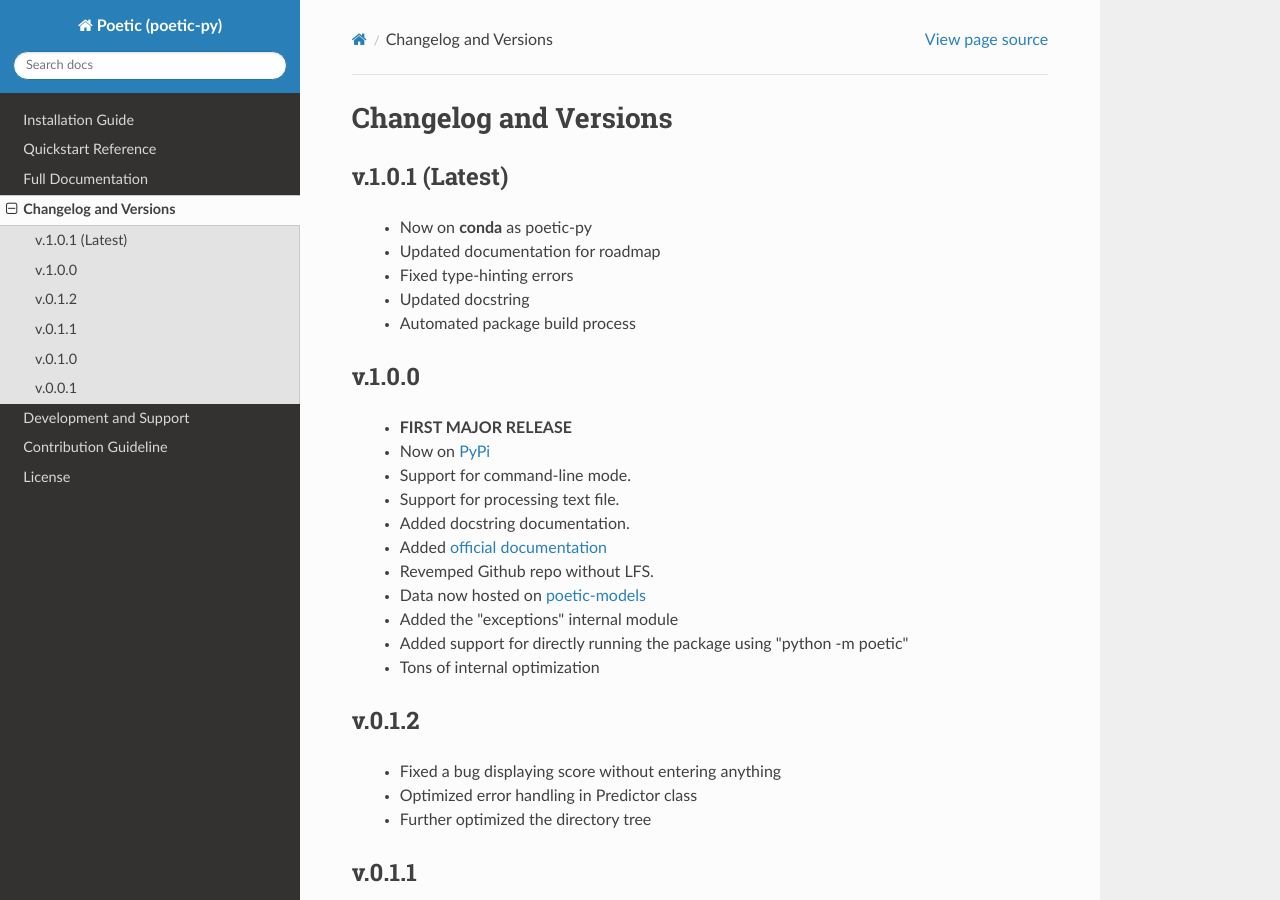
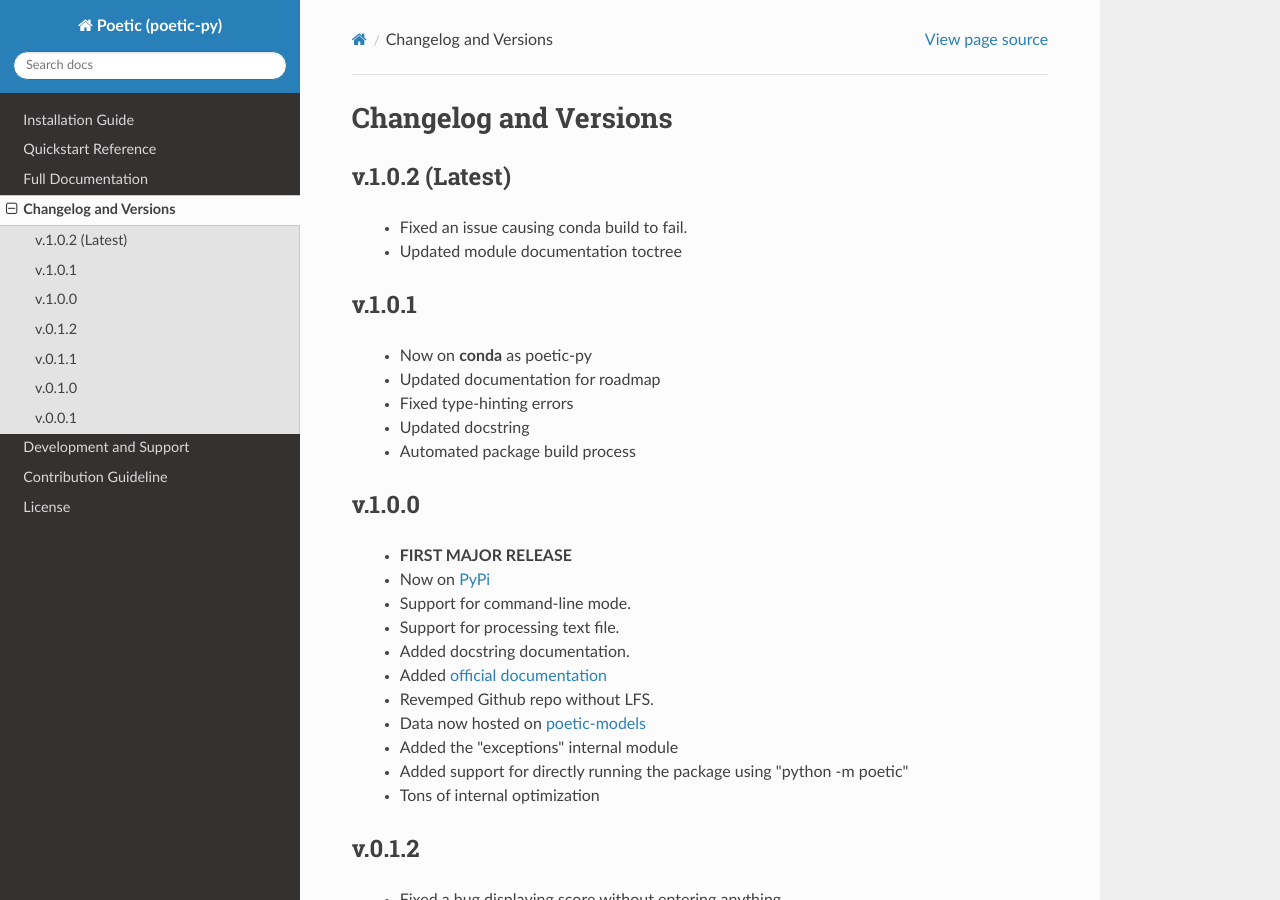
Before and after one commit to kevin931/poetic, a Sphinx documentation site: the page built from docs/source/Changelog.rst, in a window 1280 px wide and 900 px high. Built offline with Sphinx 7.4.7 and the Read the Docs theme 2.0.0, drawn with Linux system fonts in a browser that asks for light colours.

Commit message:
Updated change log
All changes for v1.0.2 are updated in documentation.

```diff
--- a/docs/source/Changelog.rst
+++ b/docs/source/Changelog.rst
@@ -1,7 +1,12 @@
 Changelog and Versions
 =======================
 
-v.1.0.1 (Latest)
+v.1.0.2 (Latest)
+-----------------
+    - Fixed an issue causing conda build to fail.
+    - Updated module documentation toctree
+
+v.1.0.1
 -----------------
     - Now on **conda** as poetic-py
     - Updated documentation for roadmap
```
Also changed, not shown: README.md (+3 -6 lines).
